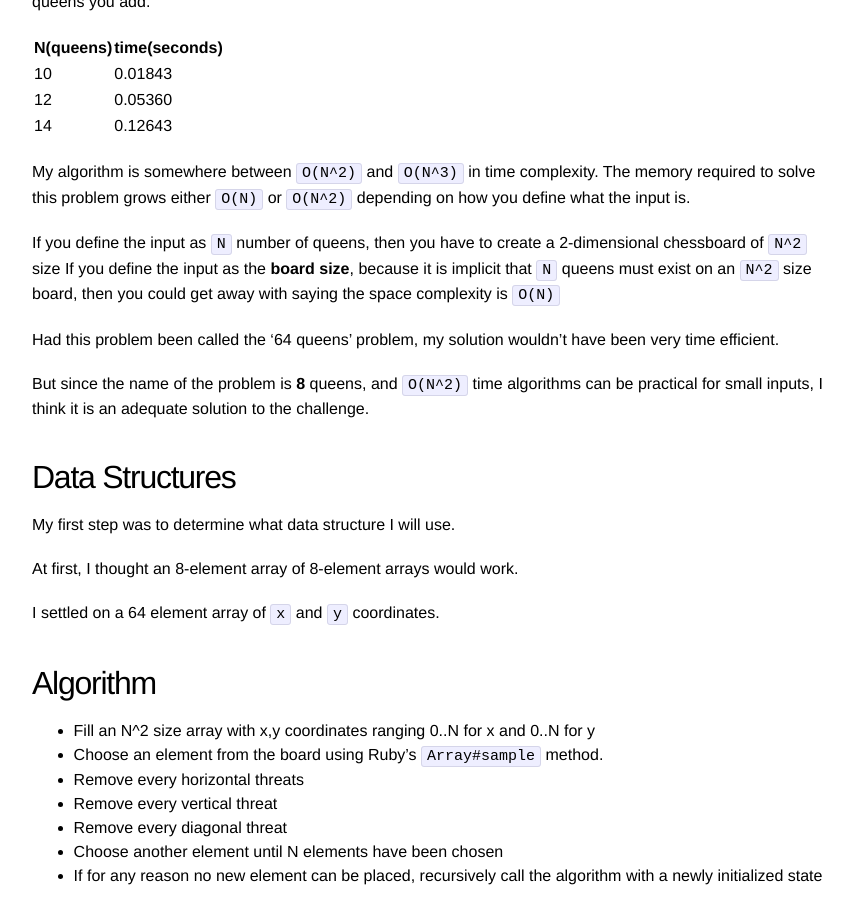
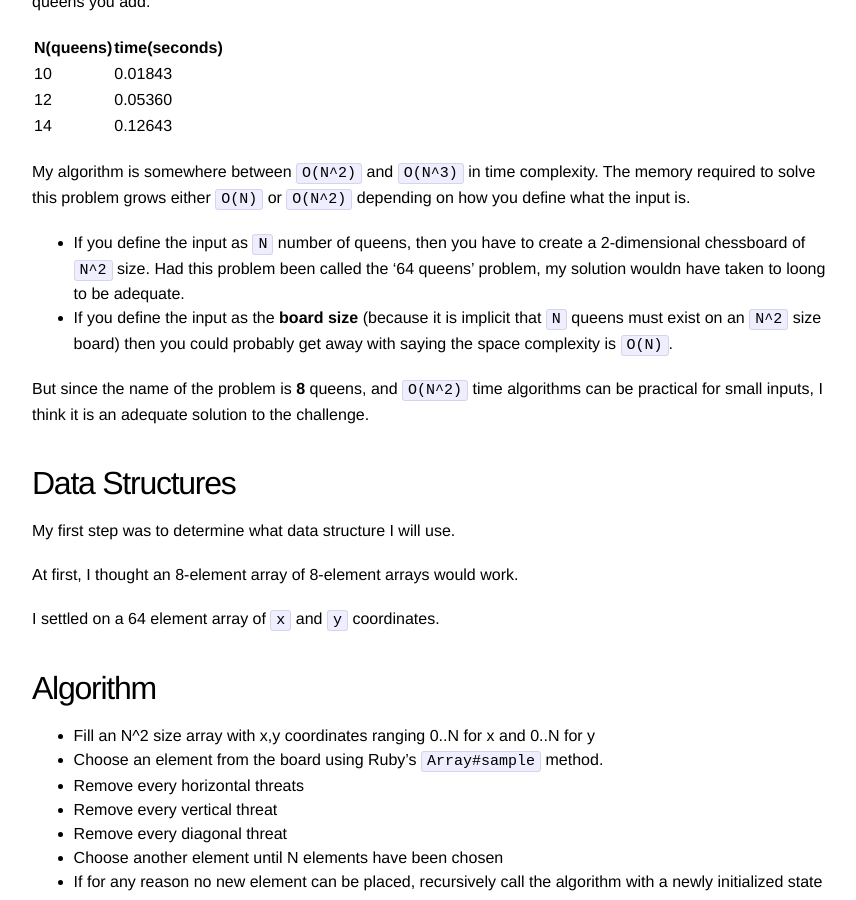
Before and after one commit to topher6345/topher6345.github.io, a Jekyll site: the page built from _posts/2014-11-22-eight-queens.markdown, in a window 1280 px wide and 900 px high, scrolled down 2933 px. Shown: the whole window, without its empty margins (208-1064 px from the left). Built offline with Jekyll 4.4.1, drawn with Linux system fonts in a browser that asks for light colours; Markdown is read by kramdown in place of the engine named in the settings.

Commit message:
Update 2014-11-22-eight-queens.markdown

```diff
--- a/_posts/2014-11-22-eight-queens.markdown
+++ b/_posts/2014-11-22-eight-queens.markdown
@@ -138,11 +138,12 @@ My algorithm is somewhere between `O(N^2)` and `O(N^3)` in time complexity.
 The memory required to solve this problem grows either `O(N)` or `O(N^2)` depending
 on how you define what the input is.
 
-If you define the input as `N` number of queens, then you have to create a 2-dimensional chessboard of `N^2` size
-If you define the input as the **board size**, because it is implicit that `N` queens must exist on an `N^2` size board, then you could get away with saying the space complexity is `O(N)`
+* If you define the input as `N` number of queens, then you have to create a 2-dimensional chessboard of `N^2` size.
+Had this problem been called the '64 queens' problem, my solution wouldn have taken to loong to be adequate.
+
+* If you define the input as the **board size** (because it is implicit that `N` queens must exist on an `N^2` size board) then you could probably get away with saying the space complexity is `O(N)`.
 
 
-Had this problem been called the '64 queens' problem, my solution wouldn't have been very time efficient.
 
 But since the name of the problem is **8** queens, and `O(N^2)` time algorithms can be practical for small inputs,
 I think it is an adequate solution to the challenge.
```
